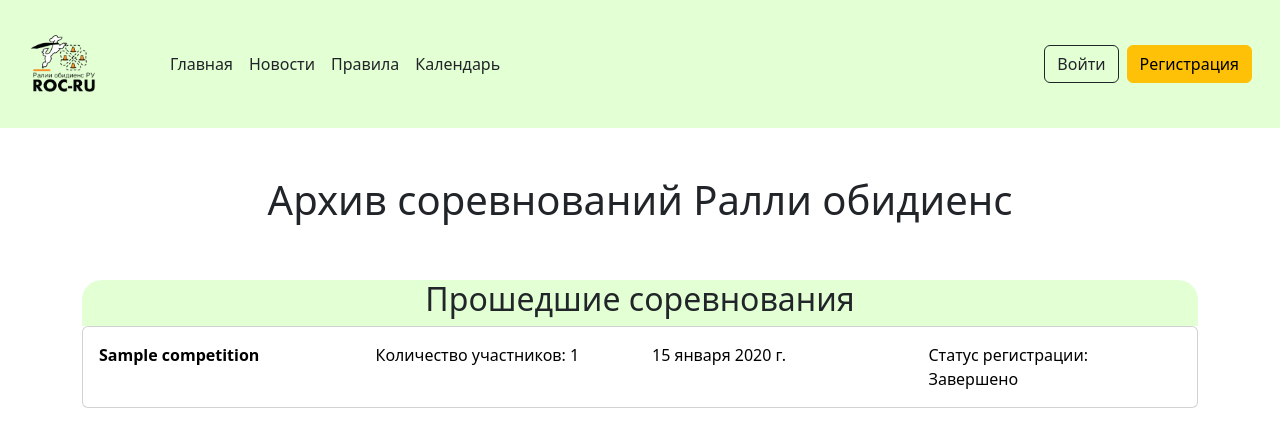
After one commit to Khaidoukova/site1, a Django app: page /archive/ in a window 1280 px wide. The commit adds this page. Shown: the top 447 px of the page. Run offline with Django 5.2, Linux system fonts and the light colour scheme; tables that the repository leaves empty hold one stand-in row (values such as "Sample post"); some libraries are stand-ins or nearby versions.

Commit message:
main/forms - добавила к лейблам обязательных полей звездочки (*) main/user_form.html - добавила указание на обязательные поля. main/urls and main/views - добавила маршрутизацию и представление переноса прошедших мероприятий в архив - добавила фильтрацию прошедших мероприятий на главной странице (прошедшие не более 7 дней назад) main/index.html - плашку "Прошедшие соревнования" сделала ссылкой на архив main/competition_archive.html - добавила страницу архива прошедших мероприятий.

```diff
--- a/config/settings.py
+++ b/config/settings.py
@@ -52,6 +52,8 @@ INSTALLED_APPS = [
     'roles',
     'history',
     'news',
+    'trainer',
+
 ]
 
 MIDDLEWARE = [
--- /dev/null
+++ b/main/templates/main/competition_archive.html
@@ -0,0 +1,59 @@
+{% extends 'main/base.html' %}
+{% block content %}
+
+<style>
+    /* Стили для ссылок */
+    .link-black {
+        color: black; /* Черный цвет текста */
+        text-decoration: none; /* Убираем подчеркивание */
+    }
+</style>
+
+<div class="container mt-5">
+    <div class="row">
+        <h1 class="text-center">Архив соревнований Ралли обидиенс</h1>
+    </div>
+</div>
+
+
+
+<div class="container mt-5">
+    <div style="background-color: #e3ffd4; border-top-left-radius: 20px; border-top-right-radius: 20px;">
+     <div class="row">
+         <div class="col text-center">
+      <h2>Прошедшие соревнования</h2>
+          </div>
+     </div>
+    </div>
+    <div class="row">
+        {% if past_competitions %}
+        {% for object_competition in past_competitions %}
+        <div class="col-md-12">
+            <div class="card mb-4 box-shadow">
+                <div class="card-body">
+                    <div class="row">
+                        <div class="col-md-3">
+                            <p><a href="{% url 'detail_com' object_competition.pk %}" class="link-black"><b>{{ object_competition.name_competition }}</b></a></p>
+                        </div>
+                        <div class="col-md-3">
+                            <p><a href="{% url 'detail_com' object_competition.pk %}" class="link-black">Количество участников: {{ object_competition.max_players }}</a></p>
+                        </div>
+                        <div class="col-md-3">
+                            {% if object_competition.date_competition %}
+                            <p class="card-text"><a href="{% url 'detail_com' object_competition.pk %}" class="link-black">{{ object_competition.date_competition }}</a></p>
+                            {% else %}
+                            <p class="card-text"><a href="{% url 'detail_com' object_competition.pk %}" class="link-black">{{ object_competition.pre_date_competition }}</a></p>
+                            {% endif %}
+                        </div>
+                        <div class="col-md-3">
+                            <a href="{% url 'detail_com' object_competition.pk %}" class="link-black">Статус регистрации: Завершено</a>
+                        </div>
+                    </div>
+                </div>
+            </div>
+        </div>
+        {% endfor %}
+        {% endif %}
+    </div>
+</div>
+{% endblock %}
--- a/main/templates/main/index.html
+++ b/main/templates/main/index.html
@@ -144,11 +144,12 @@
     <div style="background-color: #e3ffd4; border-top-left-radius: 20px; border-top-right-radius: 20px;">
      <div class="row">
          <div class="col text-center">
-      <h2>Прошедшие соревнования</h2>
+             <h2><a href="{% url 'competition_archive' %}" class="link-black">Прошедшие соревнования (архив)</a></h2>
           </div>
      </div>
     </div>
     <div class="row">
+        {% if past_competitions %}
         {% for object_competition in past_competitions %}
         <div class="col-md-12">
             <div class="card mb-4 box-shadow">
@@ -175,6 +176,7 @@
             </div>
         </div>
         {% endfor %}
+        {% endif %}
     </div>
 </div>
 {% endblock %}
--- a/main/urls.py
+++ b/main/urls.py
@@ -1,6 +1,6 @@
 from django.urls import path
 from main.views import CompetitionCreate, CompetitionList, CompetitionDelete, CompetitionUpdate, CompetitionDetail, \
-    CompetitionResult, RulesView
+    CompetitionResult, RulesView, CompetitionArchiveView
 
 urlpatterns = [
     path('', CompetitionList.as_view(), name='index'),
@@ -10,6 +10,6 @@ urlpatterns = [
     path('delete/<int:pk>', CompetitionDelete.as_view(), name='delete_com'),  # Удаление соревнования
     path('detail/<int:pk>', CompetitionDetail.as_view(), name='detail_com'),  # Детали , вьюлист соревнования
     path('competition_result/<int:pk>', CompetitionResult.as_view(), name='competition_result'),  # страница результатов соревнования
-
+    path('archive/', CompetitionArchiveView.as_view(), name='competition_archive'),
     path('rules/', RulesView.as_view(), name='rules'),  # страница с правилами
 ]
--- a/main/views.py
+++ b/main/views.py
@@ -1,6 +1,6 @@
 import os
 import zipfile
-from datetime import date
+from datetime import date, timedelta
 import openpyxl
 from django.contrib.auth.views import LoginView
 from django.core.exceptions import ObjectDoesNotExist
@@ -37,7 +37,9 @@ class CompetitionList(ListView):
     def get_context_data(self, **kwargs):
         context = super().get_context_data(**kwargs)
         today = date.today()
-        context['past_competitions'] = Competition.objects.filter(date_competition__lt=today)  # Прошедшие соревнования
+        past_limit = today - timedelta(days=7)  # предел для прошедших соревнований (не более 7 дней назад)
+        context['past_competitions'] = Competition.objects.filter(date_competition__lt=today,
+                                                                  date_competition__gte=past_limit)  # Прошедшие соревнования
         future_competitions = Competition.objects.filter(date_competition__gte=today)  # Будущие соревнования
         context['pre_date'] = Competition.objects.filter(date_competition=None)  # если нет конкретной даты
         for competition in future_competitions:
@@ -363,3 +365,13 @@ class CompetitionResult(View):
 
         # Если запрос не содержит параметра 'download', возвращаем шаблон с таблицей
         return render(request, 'main/competition_result.html', context)
+
+class CompetitionArchiveView(ListView):
+    """Показываем архив прошедших соревнований"""
+    model = Competition
+    template_name = 'main/competition_archive.html'
+    context_object_name = 'past_competitions'
+
+    def get_queryset(self):
+        today = date.today()
+        return Competition.objects.filter(date_competition__lt=today)
--- a/users/templates/users/user_form.html
+++ b/users/templates/users/user_form.html
@@ -40,6 +40,7 @@
                 </div>
 
                     <div class="card-body">
+                        <p><b>* звездочкой отмечены строки, обязательные для заполнения.</b></p>
 
                         <form method="post" enctype="multipart/form-data">
                             {% csrf_token %}
```
Also changed, not shown: users/forms.py (+7 -0 lines).
